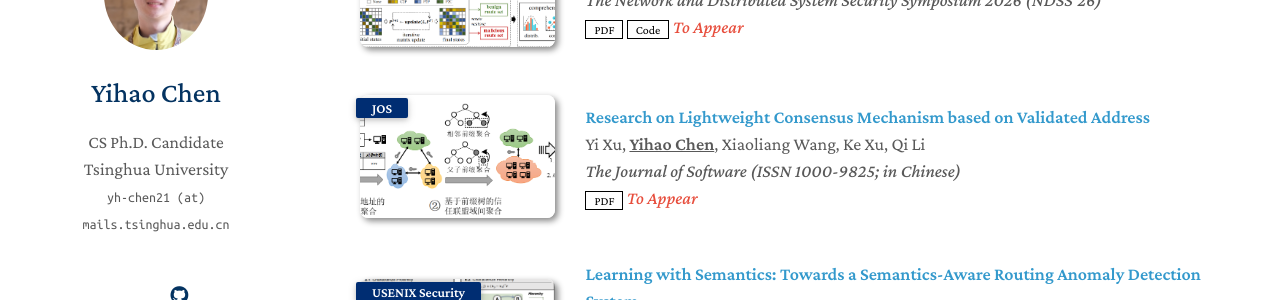
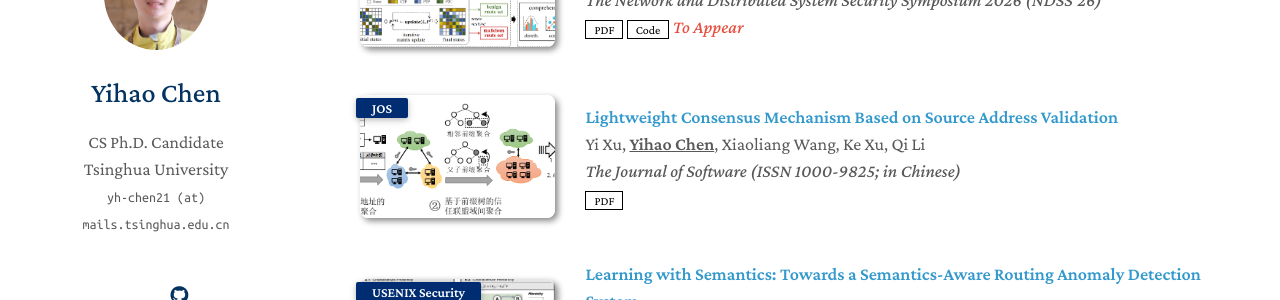
Before and after one commit to PorcupineAndrew/homepage, a Jekyll site: the page built from index.md, in a window 1280 px wide and 900 px high, scrolled down 554 px. Shown: the part 153-453 px from the top of the window. Built offline with Jekyll 4.4.1, drawn with Linux system fonts in a browser that asks for light colours; a style sheet for code colours, icons or effects is not loaded; our own code applies the rules of GitHub Pages for plain Markdown files.

Commit message:
update publications

```diff
--- a/_data/publications.yml
+++ b/_data/publications.yml
@@ -9,13 +9,12 @@ main:
     image: ./assets/img/teaser_ndss26.png
     notes: "To Appear"
 
-  - title: "Research on Lightweight Consensus Mechanism based on Validated Address"
+  - title: "Lightweight Consensus Mechanism Based on Source Address Validation"
     authors: Yi Xu, <b><u>Yihao Chen</u></b>, Xiaoliang Wang, Ke Xu, Qi Li
     conference_short: JOS
     conference: The Journal of Software (ISSN 1000-9825; in Chinese)
-    pdf: https://www.jos.org.cn/jos/article/abstract/pL034
+    pdf: https://www.jos.org.cn/jos/article/abstract/7485
     image: ./assets/img/teaser_jos.png
-    notes: "To Appear"
 
   - title: "Learning with Semantics: Towards a Semantics-Aware Routing Anomaly Detection System"
     authors: <b><u>Yihao Chen</u></b>, Qilei Yin, Qi Li, Zhuotao Liu, Ke Xu, Yi Xu, Mingwei Xu, Ziqian Liu, Jianping Wu
```
Also changed, not shown: 1 other file.
